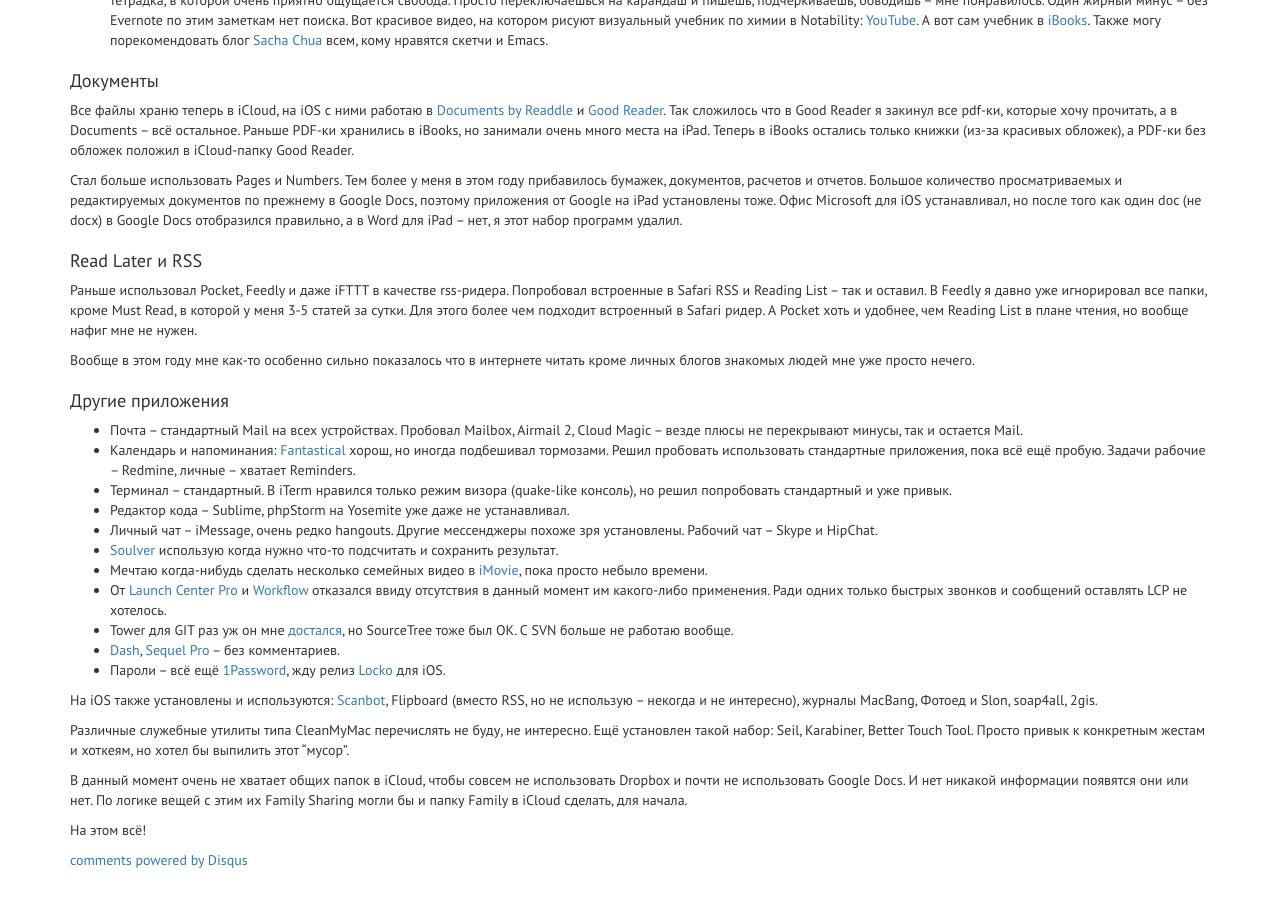
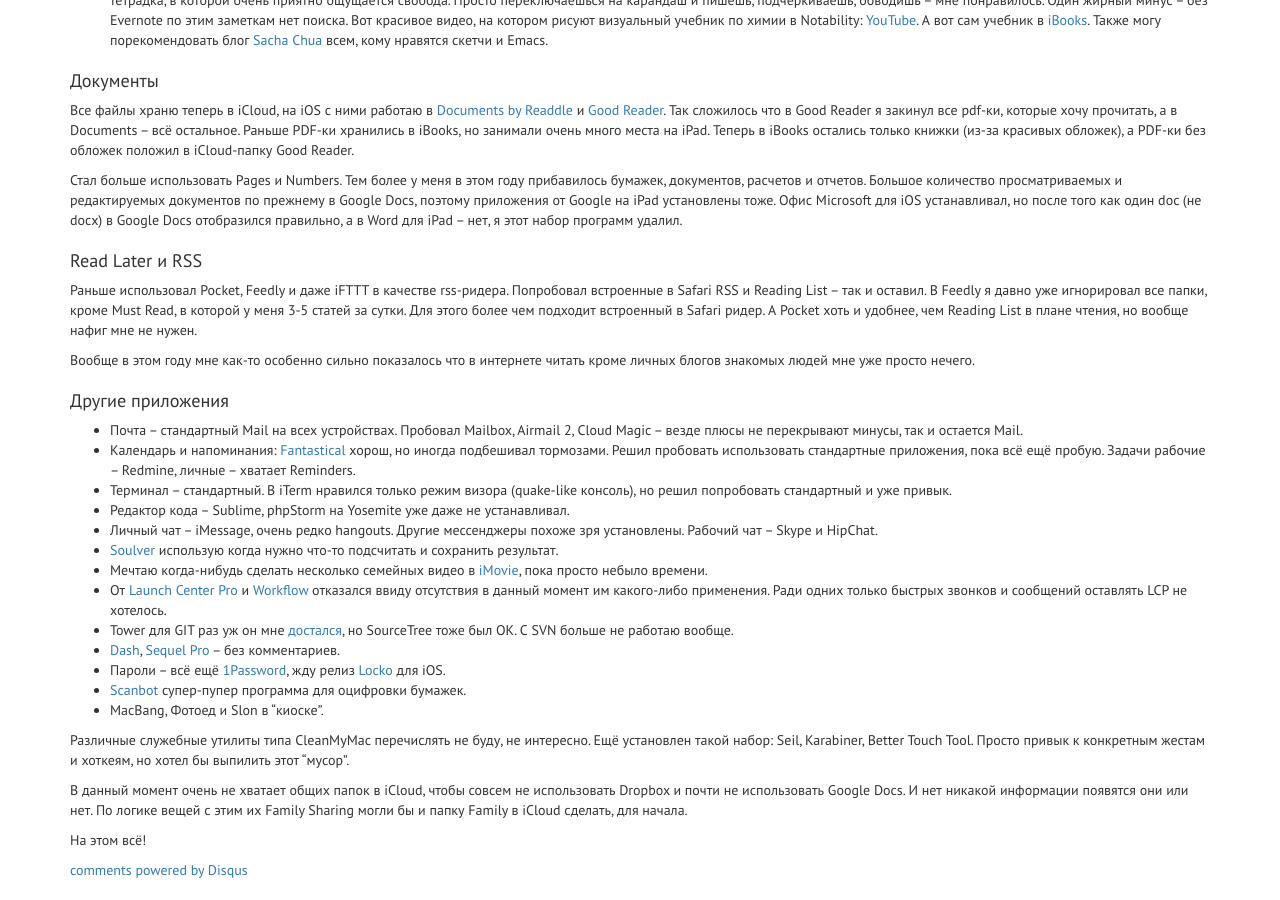
Before and after one commit to vyazovoi/vyazovoi.github.io, a Jekyll site: the page built from _posts/2014-12-30-setup-2014.md, in a window 1280 px wide and 900 px high, scrolled down 728 px. Built offline with Jekyll 4.4.1, drawn with Linux system fonts in a browser that asks for light colours; nearby versions of some CDN libraries; Markdown is read by kramdown in place of the engine named in the settings; comment, search, counter and statistics services are not loaded.

Commit message:
quick fix

```diff
--- a/_posts/2014-12-30-setup-2014.md
+++ b/_posts/2014-12-30-setup-2014.md
@@ -56,8 +56,8 @@ Flickr с его бесплатным терабайтом мне не подх
 - Tower для GIT раз уж он мне [достался](http://macosworld.ru/tower-2-git-mac/), но SourceTree тоже был ОК. С SVN больше не работаю вообще.
 - [Dash](https://itunes.apple.com/ru/app/dash-docs-snippets/id458034879?mt=12&uo=4&at=10lbPv&ct=searchlink), [Sequel Pro](http://www.sequelpro.com/) – без комментариев.
 - Пароли – всё ещё [1Password](https://itunes.apple.com/ru/app/1password/id443987910?mt=12&uo=4&at=10lbPv&ct=searchlink), жду релиз [Locko](https://itunes.apple.com/ru/app/locko-password-manager-file/id863040375?mt=12&uo=4&at=10lbPv&ct=searchlink) для iOS.
-
-На iOS также установлены и используются: [Scanbot](http://paul.elms.pro/blog/2014/08/15/scanbot-pro/), Flipboard (вместо RSS, но не использую – некогда и не интересно), журналы MacBang, Фотоед и Slon, soap4all, 2gis.
+- [Scanbot](http://paul.elms.pro/blog/2014/08/15/scanbot-pro/) супер-пупер программа для оцифровки бумажек.
+- MacBang, Фотоед и Slon в "киоске".
 
 Различные служебные утилиты типа CleanMyMac перечислять не буду, не интересно. Ещё установлен такой набор: Seil, Karabiner, Better Touch Tool. Просто привык к конкретным жестам и хоткеям, но хотел бы выпилить этот "мусор".
 
```
